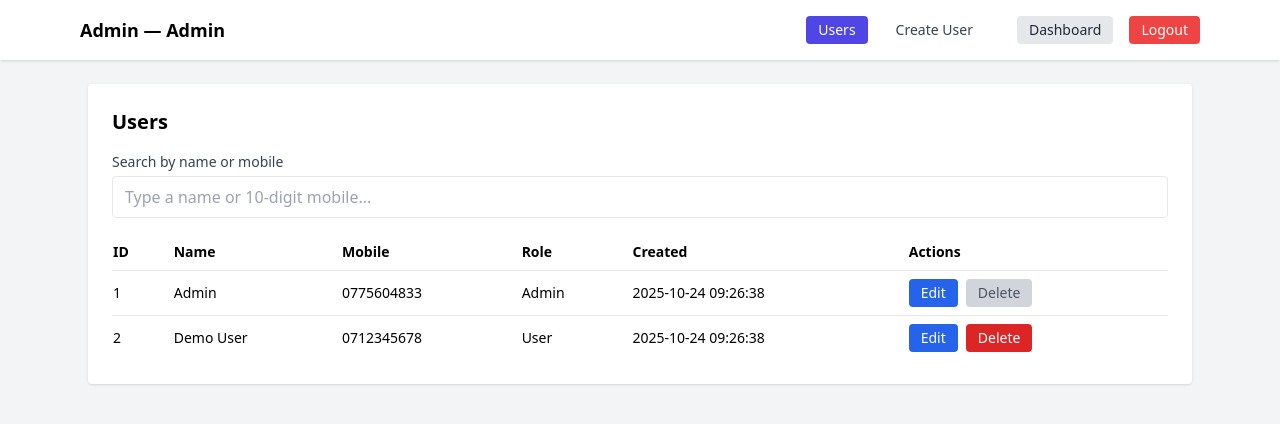
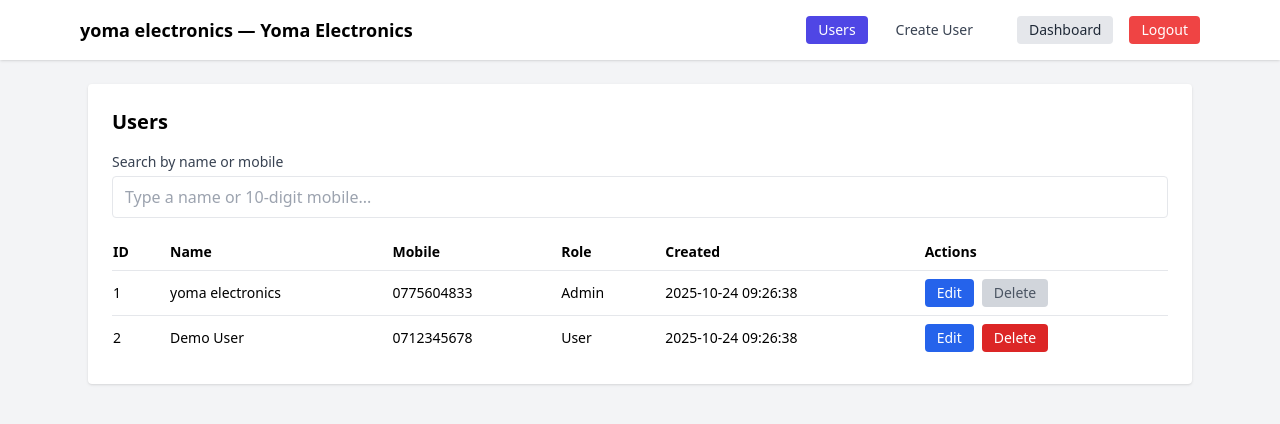
Before and after one commit to IT22215574/Kaveesha, a PHP site: page /admin.php in a window 1280 px wide. Shown: the top 424 px of the page. Run offline with PHP 8.4, Linux system fonts and the light colour scheme; the visitor is signed in with stand-in values (Sample User, id 1); data comes from the database, SQL or seed files in the repository; some libraries are stand-ins or nearby versions.

Commit message:
name changes

```diff
--- a/dashboard.php
+++ b/dashboard.php
@@ -15,7 +15,7 @@ $is_admin = !empty($_SESSION['is_admin']);
 <body class="bg-gray-100 min-h-screen">
   <nav class="bg-white shadow">
     <div class="max-w-4xl mx-auto px-4 py-4 flex justify-between items-center">
-      <div class="text-lg font-semibold">Kaveesha</div>
+      <div class="text-lg font-semibold">Yoma Electronics</div>
       <div class="flex items-center space-x-4">
         <?php if ($is_admin): ?>
           <a href="/Kaveesha/admin.php" class="text-sm bg-indigo-600 text-white px-3 py-1 rounded">Admin</a>
--- a/includes/admin_nav.php
+++ b/includes/admin_nav.php
@@ -31,7 +31,7 @@ if (!empty($_SESSION['user_id'])) {
 <nav class="bg-white shadow">
   <div class="max-w-6xl mx-auto px-4 py-4 flex items-center justify-between">
   <!-- Admin name + role (live from DB) -->
-  <div class="text-lg font-semibold"><?= htmlspecialchars($adminName) ?> — Admin</div>
+  <div class="text-lg font-semibold"><?= htmlspecialchars($adminName) ?> — Yoma Electronics</div>
 
     <!-- Desktop nav -->
     <div class="hidden md:flex items-center space-x-8">
--- a/login.html
+++ b/login.html
@@ -24,7 +24,7 @@
       </div>
     </form>
 
-    <p class="mt-4 text-sm text-gray-600">Use <strong>admin</strong> / <strong>password</strong> to sign in (demo only).</p>
+    <p class="mt-4 text-sm text-gray-600">Use <strong>yoma electronics</strong> / <strong>password</strong> to sign in (demo only).</p>
   </div>
 </body>
 </html>
--- a/setup.sql
+++ b/setup.sql
@@ -23,5 +23,5 @@ CREATE TABLE `users` (
 -- 3) Seed users
 -- Admin user (mobile-only login): password column is unused and may be NULL
 INSERT INTO `users` (`username`, `mobile_number`, `password_hash`, `is_admin`) VALUES
-('Admin', '0775604833', NULL, 1),
+('yoma electronics', '0775604833', NULL, 1),
 ('Demo User', '0712345678', NULL, 0);
```
Also changed, not shown: README.md.
